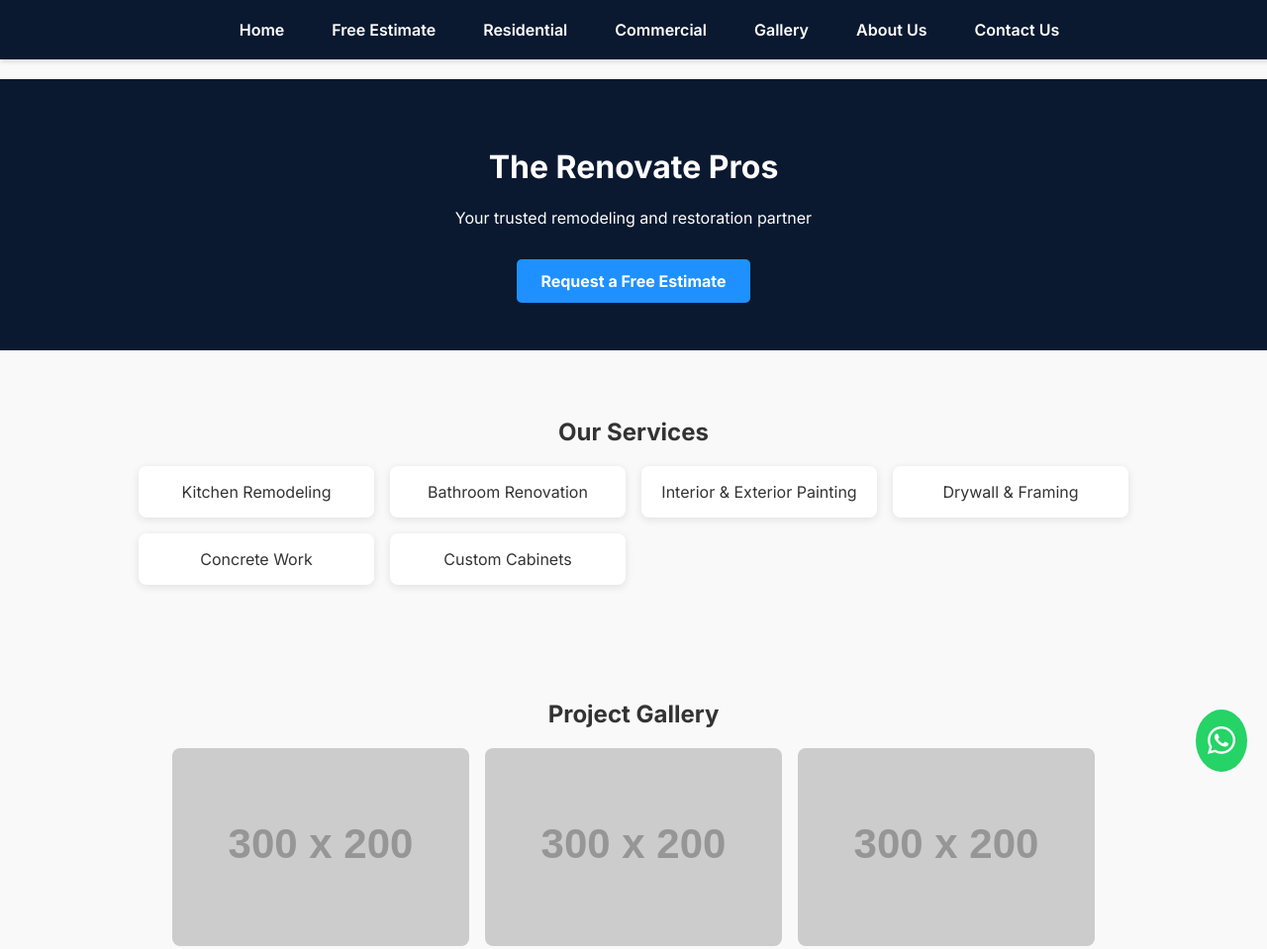
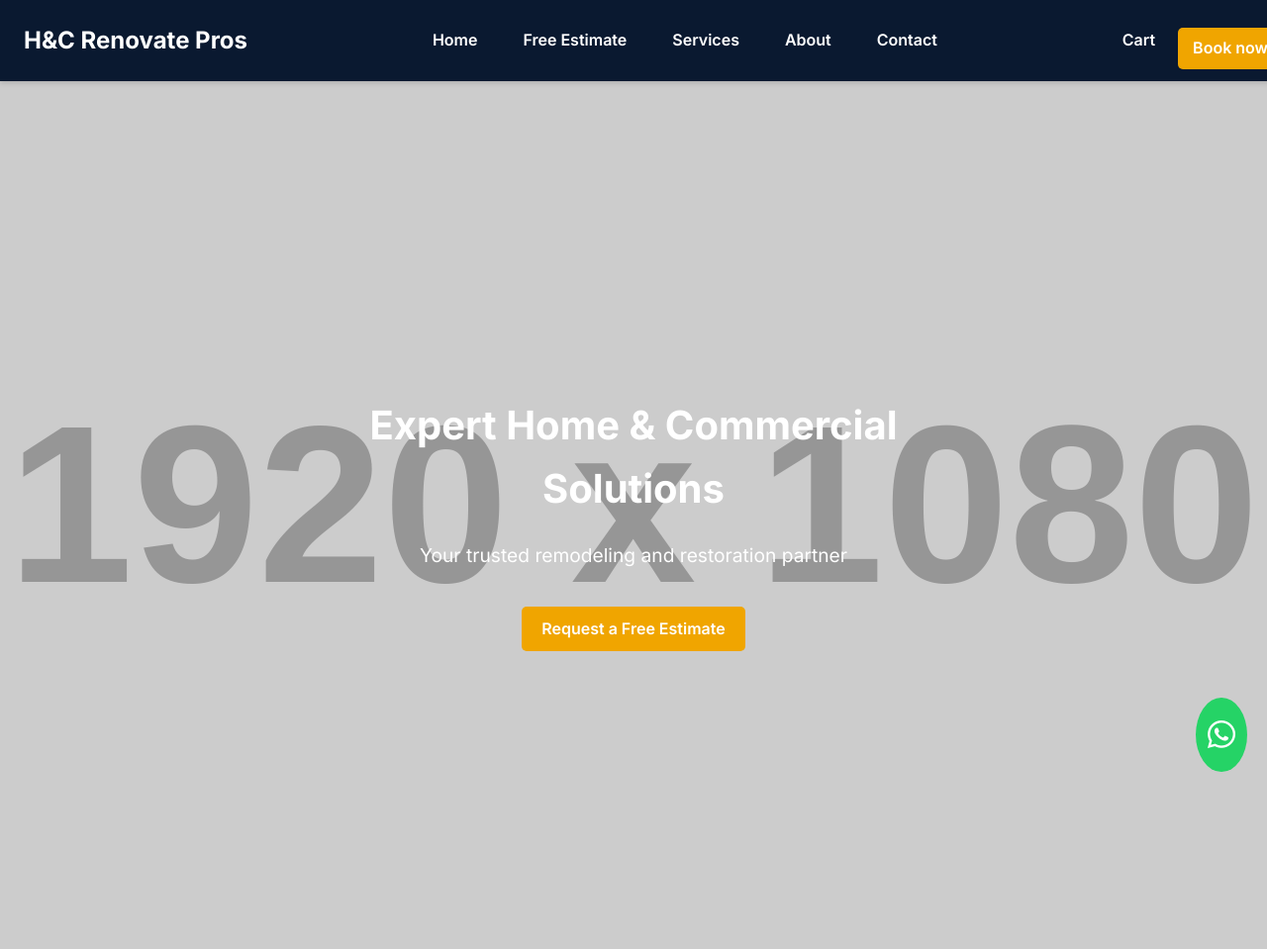
Before and after one commit to Cesar082091/therenovatepros-site, a plain HTML site: page index.html in a window 1280 px wide. Shown: the top 959 px of the page at 99% size. Drawn offline with Linux system fonts and the light colour scheme; placeholder pictures from the web are drawn by us.

Commit message:
Update layout with new header and hero design

```diff
--- a/index.html
+++ b/index.html
@@ -11,21 +11,28 @@
 <body>
 
 <nav class="navbar">
-  <ul>
+  <div class="logo">
+    <a href="#home">H&C Renovate Pros</a>
+  </div>
+  <ul class="nav-links">
     <li><a href="#home">Home</a></li>
     <li><a href="#estimate">Free Estimate</a></li>
-    <li><a href="#residential">Residential</a></li>
-    <li><a href="#commercial">Commercial</a></li>
-    <li><a href="#projects">Gallery</a></li>
-    <li><a href="#about">About Us</a></li>
-    <li><a href="#contact">Contact Us</a></li>
+    <li><a href="#services">Services</a></li>
+    <li><a href="#about">About</a></li>
+    <li><a href="#contact">Contact</a></li>
   </ul>
+  <div class="cta">
+    <a href="#cart" class="cart">Cart</a>
+    <a href="#book" class="btn">Book now</a>
+  </div>
 </nav>
 
-  <header>
-    <h1>The Renovate Pros</h1>
+<header class="hero">
+  <div class="hero-content">
+    <h1>Expert Home & Commercial Solutions</h1>
     <p>Your trusted remodeling and restoration partner</p>
     <a href="#contact" class="btn">Request a Free Estimate</a>
+  </div>
 </header>
 
 <section id="services">
@@ -79,5 +86,6 @@
 <a href="https://wa.me/0001234567" class="whatsapp-float" target="_blank">
   <i class="fab fa-whatsapp"></i>
 </a>
+
 </body>
 </html>
--- a/style.css
+++ b/style.css
@@ -1,9 +1,155 @@
+/* General Reset */
+body,
+h1,
+h2,
+p,
+ul,
+li,
+a {
+  margin: 0;
+  padding: 0;
+  box-sizing: border-box;
+}
+
 body {
-  margin: 0;
   font-family: "Inter", sans-serif;
-  background: #f9f9f9;
-  color: #333;
+  line-height: 1.6;
+  color: #fff;
+  background-color: #1a1a1a;
+}
+
+/* Navbar */
+.navbar {
+  position: sticky;
+  top: 0;
+  display: flex;
+  justify-content: space-between;
+  align-items: center;
+  background-color: #0d0d0d;
+  padding: 10px 20px;
+  z-index: 1000;
+  box-shadow: 0 2px 5px rgba(0, 0, 0, 0.5);
+}
+
+.navbar .logo a {
+  color: #fff;
+  font-size: 1.5rem;
+  font-weight: 700;
+  text-decoration: none;
+}
+
+.navbar .nav-links {
+  display: flex;
+  list-style: none;
+}
+
+.navbar .nav-links li {
+  margin: 0 15px;
+}
+
+.navbar .nav-links a {
+  color: #fff;
+  text-decoration: none;
+  font-weight: 600;
+  transition: color 0.3s ease;
+}
+
+.navbar .nav-links a:hover {
+  color: #f0a500;
+}
+
+.navbar .cta {
+  display: flex;
+  align-items: center;
+}
+
+.navbar .cta .cart {
+  margin-right: 15px;
+  color: #fff;
+  text-decoration: none;
+}
+
+.navbar .cta .btn {
+  background-color: #f0a500;
+  color: #fff;
+  padding: 8px 15px;
+  border-radius: 5px;
+  text-decoration: none;
+  font-weight: 600;
+  transition: background-color 0.3s ease;
+}
+
+.navbar .cta .btn:hover {
+  background-color: #d18e00;
+}
+
+/* Hero Section */
+.hero {
+  height: 100vh;
+  background: url("https://via.placeholder.com/1920x1080") no-repeat center
+    center/cover;
+  display: flex;
+  justify-content: center;
+  align-items: center;
   text-align: center;
+}
+
+.hero-content {
+  max-width: 600px;
+}
+
+.hero h1 {
+  font-size: 2.5rem;
+  margin-bottom: 20px;
+}
+
+.hero p {
+  font-size: 1.2rem;
+  margin-bottom: 20px;
+}
+
+.hero .btn {
+  background-color: #f0a500;
+  color: #fff;
+  padding: 10px 20px;
+  border-radius: 5px;
+  text-decoration: none;
+  font-weight: 600;
+  transition: background-color 0.3s ease;
+}
+
+.hero .btn:hover {
+  background-color: #d18e00;
+}
+
+/* Responsive Design */
+@media (max-width: 768px) {
+  .navbar .nav-links {
+    flex-direction: column;
+    display: none;
+    background-color: #0d0d0d;
+    position: absolute;
+    top: 100%;
+    left: 0;
+    width: 100%;
+    padding: 10px 0;
+  }
+
+  .navbar .nav-links.active {
+    display: flex;
+  }
+
+  .navbar .cta {
+    display: none;
+  }
+
+  .hero h1 {
+    font-size: 2rem;
+  }
+
+  .hero p {
+    font-size: 1rem;
+  }
 }
 
 header {
```
Lines whose indentation alone changed are shown as unchanged.
